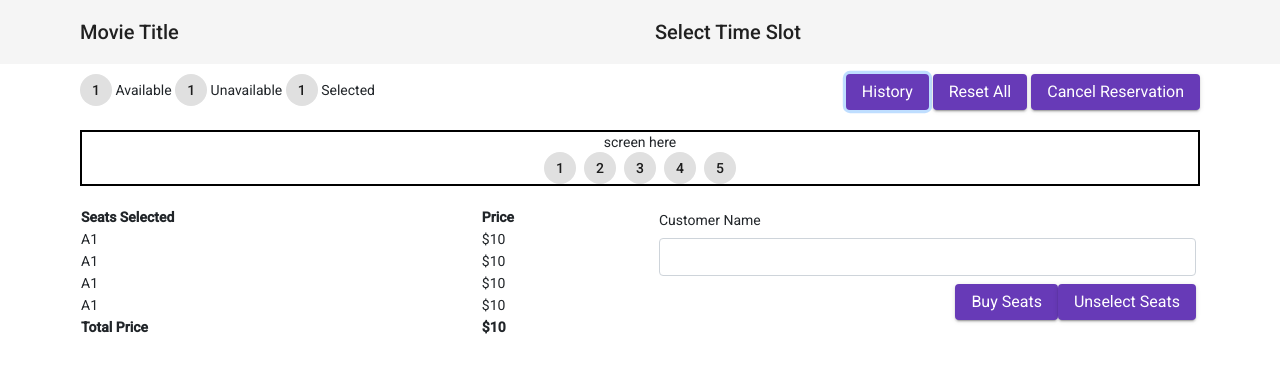
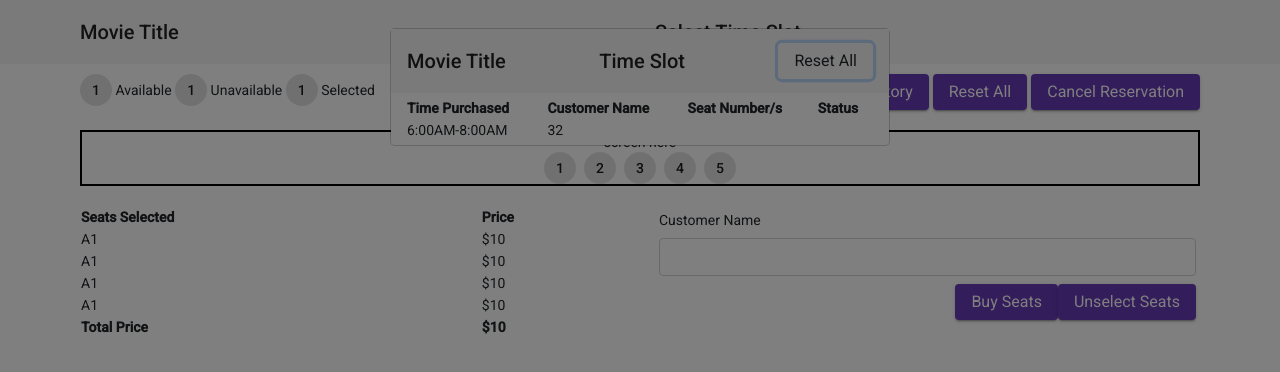
Before and after one commit to pamelajoyyce-ul/movie-seat-reservation, an Angular app: page / in a window 1280 px wide. Both pictures are taken after a click on the button "History". Shown: the top 372 px of the page. Built offline with nearby package versions, Linux system fonts and the light colour scheme.

Commit message:
history modal UI

```diff
--- a/src/app/app.component.html
+++ b/src/app/app.component.html
@@ -1,2 +1,3 @@
 <!-- <app-home-page></app-home-page> -->
 <app-reservation-page></app-reservation-page>
+<!-- <app-history-modal></app-history-modal> -->
--- a/src/app/app.module.ts
+++ b/src/app/app.module.ts
@@ -16,6 +16,7 @@ import {MatIconModule} from '@angular/material/icon';import { ReactiveFormsModul
 import { ReservationPageComponent } from './pages/reservation-page/reservation-page.component';
 import {MatSelectModule} from '@angular/material/select';
 import { SeatMapComponent } from './components/seat-map/seat-map.component';
+import { HistoryModalComponent } from './components/history-modal/history-modal.component';
 @NgModule({
   declarations: [
     AppComponent,
@@ -24,6 +25,7 @@ import { SeatMapComponent } from './components/seat-map/seat-map.component';
     NewMovieModalComponent,
     ReservationPageComponent,
     SeatMapComponent,
+    HistoryModalComponent,
   ],
   imports: [
     BrowserModule,
--- /dev/null
+++ b/src/app/components/history-modal/history-modal.component.html
@@ -0,0 +1,22 @@
+<mat-toolbar class="d-flex justify-content-between">
+    <span>Movie Title</span>
+    <span>Time Slot</span>
+    <button class="btn" mat-raised-button>Reset All</button>
+</mat-toolbar>
+
+<div class="container py-1">
+    <table style="width:100%">
+        <tr>
+            <th>Time Purchased</th>
+            <th>Customer Name</th>
+            <th>Seat Number/s</th>
+            <th>Status</th>
+        </tr>
+        <tr>
+            <td>6:00AM-8:00AM</td>
+            <td>32</td>
+            <td></td>
+            <td></td>
+        </tr>
+    </table>
+</div>
--- /dev/null
+++ b/src/app/components/history-modal/history-modal.component.ts
@@ -0,0 +1,15 @@
+import { Component, OnInit } from '@angular/core';
+
+@Component({
+  selector: 'app-history-modal',
+  templateUrl: './history-modal.component.html',
+  styleUrls: ['./history-modal.component.scss']
+})
+export class HistoryModalComponent implements OnInit {
+
+  constructor() { }
+
+  ngOnInit(): void {
+  }
+
+}
--- a/src/app/pages/reservation-page/reservation-page.component.html
+++ b/src/app/pages/reservation-page/reservation-page.component.html
@@ -29,7 +29,7 @@
             <label for=""></label> Selected
         </div>
         <div class="col text-right">
-            <button class="btn mr-1" mat-raised-button color="primary">History</button>
+            <button class="btn mr-1" mat-raised-button color="primary" (click)="openModal()">History</button>
             <button class="btn mr-1" mat-raised-button color="primary">Reset All</button>
             <button class="btn" mat-raised-button color="primary">Cancel Reservation</button>
         </div>
--- a/src/app/pages/reservation-page/reservation-page.component.ts
+++ b/src/app/pages/reservation-page/reservation-page.component.ts
@@ -1,4 +1,6 @@
 import { Component, OnInit } from '@angular/core';
+import { NgbModal } from '@ng-bootstrap/ng-bootstrap';
+import { HistoryModalComponent } from 'src/app/components/history-modal/history-modal.component';
 
 @Component({
   selector: 'app-reservation-page',
@@ -7,9 +9,16 @@ import { Component, OnInit } from '@angular/core';
 })
 export class ReservationPageComponent implements OnInit {
 
-  constructor() { }
+  constructor(
+    private modalService: NgbModal
+  ) { }
 
   ngOnInit(): void {
   }
 
+  openModal() {
+    this.modalService.open(HistoryModalComponent);
+
+  }
+
 }
```
Also changed, not shown: src/app/components/history-modal/history-modal.component.scss (added), 1 other file (tests, documents, lock files or other folders).
